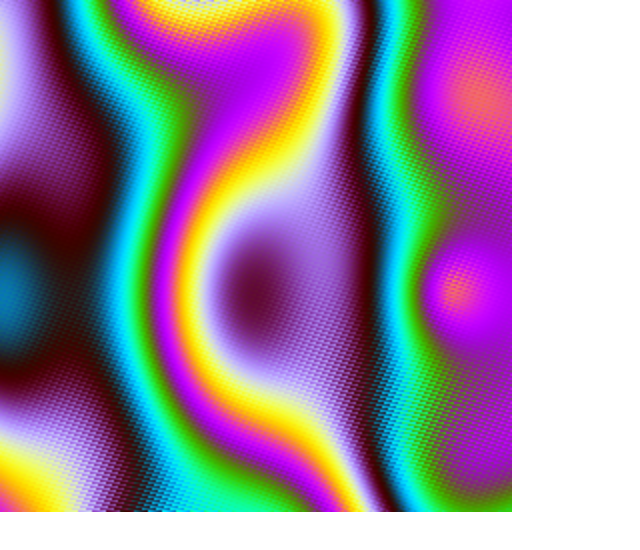
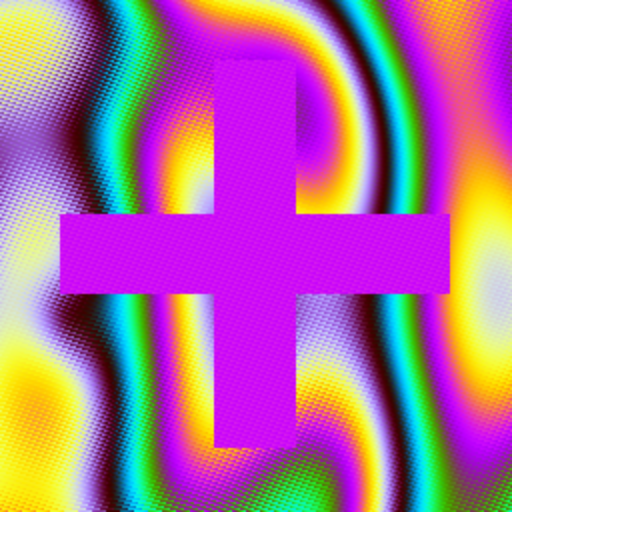
Before and after one commit to gabrielvicenteYT/js1k-2019, a plain HTML site: page index.html in a window 1280 px wide. Shown: the whole page, without its empty margins (0-640 px from the left). Drawn offline with Linux system fonts and the light colour scheme.

Commit message:
Trying to figure out how sdf works

```diff
--- a/index.html
+++ b/index.html
@@ -12,6 +12,19 @@
         I = c.createImageData(t = 256, 256)
         I.data.fill(256)
 
+        // http://www.iquilezles.org/www/articles/distfunctions2d/distfunctions2d.htm
+        /*
+        float sdCross( in vec2 p, in vec2 b, float r )
+        {
+            p = abs(p); p = (p.y>p.x) ? p.yx : p.xy;
+
+            vec2  q = p - b;
+            float k = max(q.y,q.x);
+            vec2  w = (k>0.0) ? q : vec2(b.y-p.x,-k);
+            return sign(k)*length(max(w,0.0)) + r;
+        }
+        */
+
         setInterval(_ => {
             for (i = ++t % 7; i < 256 * 256; i += 7) {
                 x = i % 256
@@ -19,8 +32,12 @@
                 v = x * Math.cos(t / 99) / 33 - y * Math.sin(t / 99) / 33 + y * Math.cos(t / 99) / 33 + x * Math.sin(t / 99) / 33
                     + Math.sin(y / 33)
                     + Math.sin(x / 20)
-                    + Math.sin(Math.hypot(x - 127 + 99 * Math.cos(t / 42), y - 127 + 99 * Math.sin(t / 42)) / 20)
+                    + Math.sin(Math.hypot(x - 127 + 99 * Math.cos(t / 33), y - 127 + 99 * Math.sin(t / 33)) / 20)
                     - t / 10
+                X = Math.max(Math.abs(x - 127), Math.abs(y - 127)) - 77
+                Y = Math.min(Math.abs(x - 127), Math.abs(y - 127))
+                k = Math.max(X, Y)
+                v *= k > 20
                 I.data[i * 4] = 127 + 127 * Math.cos(t / 30 + v)
                 I.data[i * 4 + 1] = 127 + 127 * Math.cos(t / 10 + v * 2)
                 I.data[i * 4 + 2] = 127 + 127 * Math.cos(t / 13 + v * 3)
```
